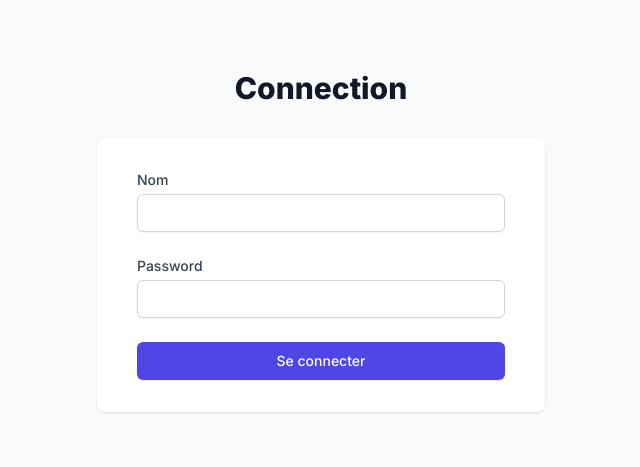
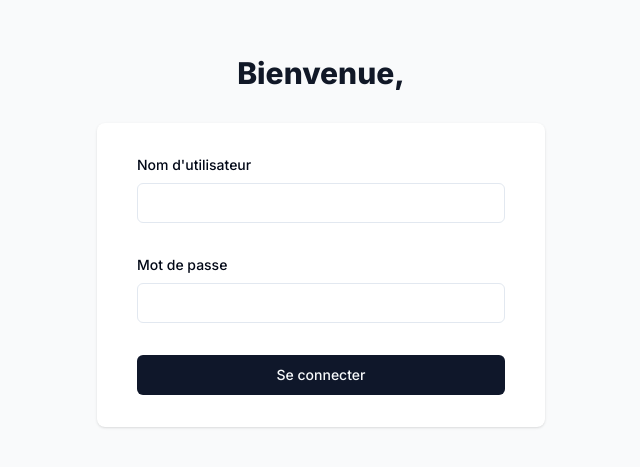
Before and after one commit to MusicRequest/front, a Next.js app: page /login in a window 1280 px wide. Shown: the part 171-638 px from the top of the page, without its empty margins (319-959 px from the left). Built offline with nearby package versions, Linux system fonts and the light colour scheme.

Commit message:
correction login

```diff
--- a/app/admin/layout.tsx
+++ b/app/admin/layout.tsx
@@ -1,4 +1,5 @@
 "use client";
+
 import NavBar from "./ui/NavBar";
 import React from "react";
 export default function Layout({
--- a/app/login/page.tsx
+++ b/app/login/page.tsx
@@ -1,103 +1,114 @@
 "use client";
 
-import React, { FormEvent, useState } from "react";
-import baseUrl from "../libs/utils/urlApi";
-import fetchData from "../libs/utils/fetch";
+import React from "react";
 import { notifyError } from "../libs/utils/notify";
 import { useRouter } from "next/navigation";
 import Cookies from "js-cookie";
 
+import { zodResolver } from "@hookform/resolvers/zod";
+import { useForm } from "react-hook-form";
+import { z } from "zod";
+import {
+  Form,
+  FormControl,
+  FormField,
+  FormItem,
+  FormLabel,
+  FormMessage,
+} from "@/components/ui/form";
+import { Input } from "@/components/ui/input";
+import { Button } from "@/components/ui/button";
+import { useMutation } from "@tanstack/react-query";
+import { BaseUrl } from "@/service/common.service";
+import useAxios from "@/components/hook/useAxios";
+
+const formSchema = z.object({
+  username: z.string().min(2, {
+    message: "Username must be at least 2 characters.",
+  }),
+  password: z.string().min(2, {
+    message: "Password must be at least 2 characters.",
+  }),
+});
+
 const Page = () => {
-  const [userName, setUserName] = useState("");
-  const [userPassword, setUserPassword] = useState("");
   const router = useRouter();
+  const axiosAuth = useAxios();
 
-  const login = async (e: FormEvent) => {
-    e.preventDefault();
+  const form = useForm<z.infer<typeof formSchema>>({
+    resolver: zodResolver(formSchema),
+    defaultValues: {
+      username: "",
+      password: "",
+    },
+  });
 
-    const body = {
-      username: userName,
-      password: userPassword,
-    };
+  const mutation = useMutation({
+    mutationFn: async (data: any) => {
+      const r = await axiosAuth.post<any>(BaseUrl.Login, data);
+      return r.data;
+    },
+    onSuccess: (data: { token: string }) => {
+      Cookies.set("x-auth", data.token);
+      router.push("/admin");
+    },
+    onError: (e) => {
+      console.log(e);
+      notifyError("Une erreur est survenue");
+    },
+  });
 
-    try {
-      const login: { token: string } = await fetchData(
-        baseUrl("/auth/login"),
-        "POST",
-        body,
-      );
-      Cookies.set("x-auth", login.token);
-
-      router.push("/admin");
-    } catch (e) {
-      notifyError("Une erreur est survenue");
+  function onSubmit(values: z.infer<typeof formSchema>) {
+    mutation.mutate(values);
   }
-  };
 
   return (
     <div className="min-h-screen bg-gray-50 flex flex-col justify-center py-12 sm:px-6 lg:px-8">
       <div className="sm:mx-auto sm:w-full sm:max-w-md">
         <h2 className="mt-6 text-center text-3xl font-extrabold text-gray-900">
-          Connection
+          Bienvenue,
         </h2>
       </div>
 
       <div className="mt-8 sm:mx-auto sm:w-full sm:max-w-md">
         <div className="bg-white py-8 px-4 shadow sm:rounded-lg sm:px-10">
-          <form
-            className="space-y-6"
-            onSubmit={(e) => {
-              e.preventDefault();
-              login(e);
-            }}
-          >
-            <div>
-              <label
-                htmlFor="username"
-                className="block text-sm font-medium text-gray-700"
-              >
-                Nom
-              </label>
-              <input
-                onChange={(e) => {
-                  setUserName(e.target.value);
-                }}
-                autoComplete="username"
-                id="username"
+          <Form {...form}>
+            <form onSubmit={form.handleSubmit(onSubmit)} className="space-y-8">
+              <FormField
+                control={form.control}
                 name="username"
-                type="text"
-                required
-                className="mt-1 appearance-none block w-full px-3 py-2 border border-gray-300 rounded-md shadow-sm placeholder-gray-400 focus:outline-none focus:ring-indigo-500 focus:border-indigo-500 sm:text-sm"
+                render={({ field }) => (
+                  <FormItem>
+                    <FormLabel>Nom d&apos;utilisateur</FormLabel>
+                    <FormControl>
+                      <Input {...field} />
+                    </FormControl>
+                    <FormMessage />
+                  </FormItem>
+                )}
               />
-            </div>
-
-            <div>
-              <label
-                htmlFor="password"
-                className="block text-sm font-medium text-gray-700"
-              >
-                Password
-              </label>
-              <input
-                onChange={(e) => {
-                  setUserPassword(e.target.value);
-                }}
-                id="password"
+              <FormField
+                control={form.control}
                 name="password"
-                type="password"
-                autoComplete="current-password"
-                required
-                className="appearance-none block w-full px-3 py-2 border border-gray-300 rounded-md shadow-sm placeholder-gray-400 focus:outline-none focus:ring-indigo-500 focus:border-indigo-500 sm:text-sm mt-1"
+                render={({ field }) => (
+                  <FormItem>
+                    <FormLabel>Mot de passe</FormLabel>
+                    <FormControl>
+                      <Input {...field} />
+                    </FormControl>
+                    <FormMessage />
+                  </FormItem>
+                )}
               />
-            </div>
-
-            <button
+              <Button
+                loading={mutation.isPending}
                 type="submit"
-              className="w-full flex justify-center py-2 px-4 border border-transparent rounded-md shadow-sm text-sm font-medium text-white bg-indigo-600 hover:bg-indigo-700 focus:outline-none focus:ring-2 focus:ring-offset-2 focus:ring-indigo-500"
+                className={"w-full"}
               >
                 Se connecter
-            </button>
+              </Button>
             </form>
+          </Form>
         </div>
       </div>
     </div>
```
Lines whose indentation alone changed are shown as unchanged.
